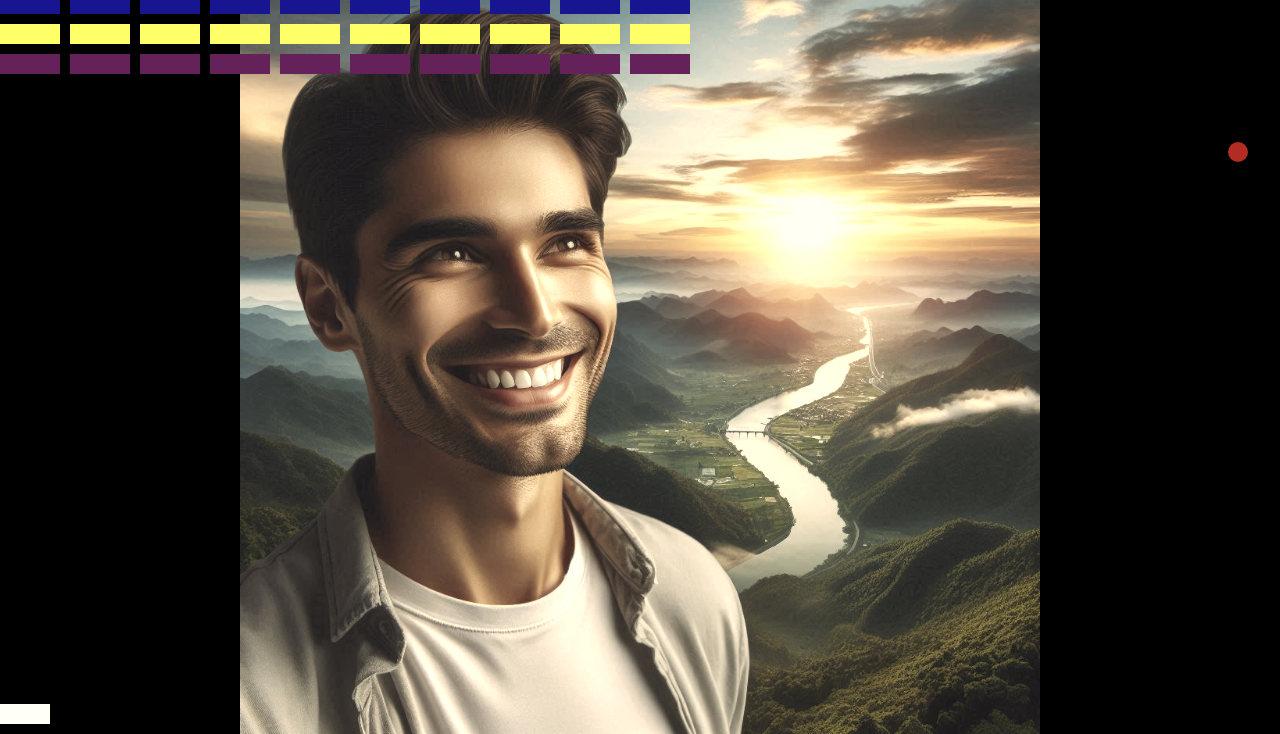
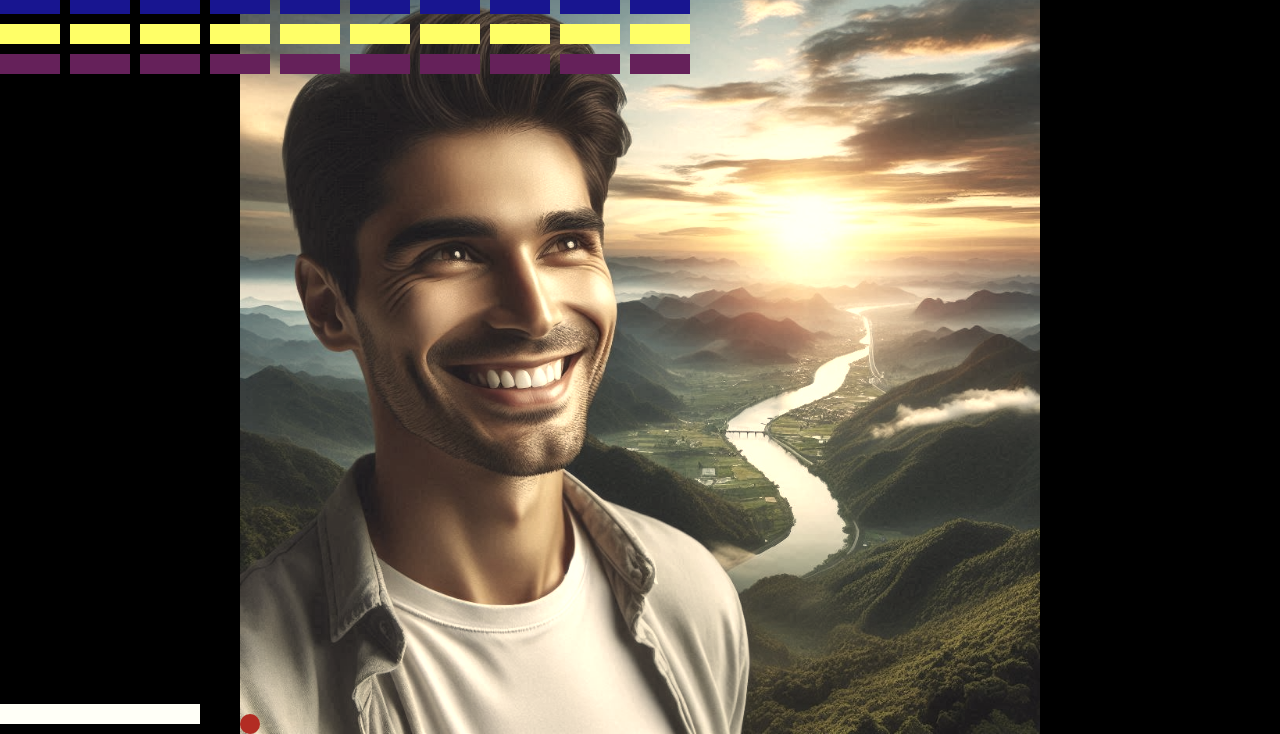
Before and after one commit to hacker112/webhax, a website: page src/erkanoid/index.html in a window 1280 px wide. Shown: the part 66-800 px from the top of the page. Drawn offline with Linux system fonts and the light colour scheme.

Commit message:
Basic physics

```diff
--- a/src/erkanoid/game.js
+++ b/src/erkanoid/game.js
@@ -13,11 +13,11 @@ class Erkanoid {
       game.querySelector(".paddle")
     );
     this.ball = /**  @type {HTMLDivElement} */ (game.querySelector(".ball"));
-    this.ballSpeed = 2;
+    this.ballSpeed = 10;
     this.ballDirection = { x: 1, y: 1 };
     this.ballPosition = { x: 0, y: 0 };
     this.ballSize = 20;
-    this.paddleSize = 100;
+    this.paddleSize = 200;
     this.paddleSpeed = 10;
     this.paddlePosition = 0;
     this.bricks = [];
@@ -71,7 +71,7 @@ class Erkanoid {
       x: this.game.offsetWidth / 2 - this.ballSize / 2,
       y: this.game.offsetHeight / 2 - this.ballSize / 2,
     };
-    this.ballDirection = { x: 1, y: -1 };
+    this.ballDirection = { x: -1, y: 1 };
   }
 
   moveBall() {
@@ -91,16 +91,17 @@ class Erkanoid {
     }
 
     if (this.ballPosition.y <= 0) {
-      this.ballDirection.y *= -1;
+      this.ballDirection.y = 1;
     }
 
     if (
-      this.ballPosition.y >= this.game.offsetHeight - this.ballSize &&
+      this.ballPosition.y >= this.paddle.offsetTop - this.ballSize &&
       this.ballPosition.x >= this.paddlePosition &&
       this.ballPosition.x <=
         this.paddlePosition + this.paddle.offsetWidth - this.ballSize
     ) {
-      this.ballDirection.y *= -1;
+      this.ballDirection.y = -1;
+      console.log("B");
     }
 
     // biome-ignore lint/complexity/noForEach: <explanation>
--- a/src/erkanoid/index.html
+++ b/src/erkanoid/index.html
@@ -29,7 +29,6 @@
       position: fixed;
       bottom: 10px;
       left: 50%;
-      transform: translateX(-50%);
       width: 100px;
       height: 20px;
       background-color: white;
@@ -37,7 +36,7 @@
 
     div.ball {
       position: fixed;
-      bottom: 50%;
+      bottom: 30%;
       left: 50%;
       width: 20px;
       height: 20px;
```
